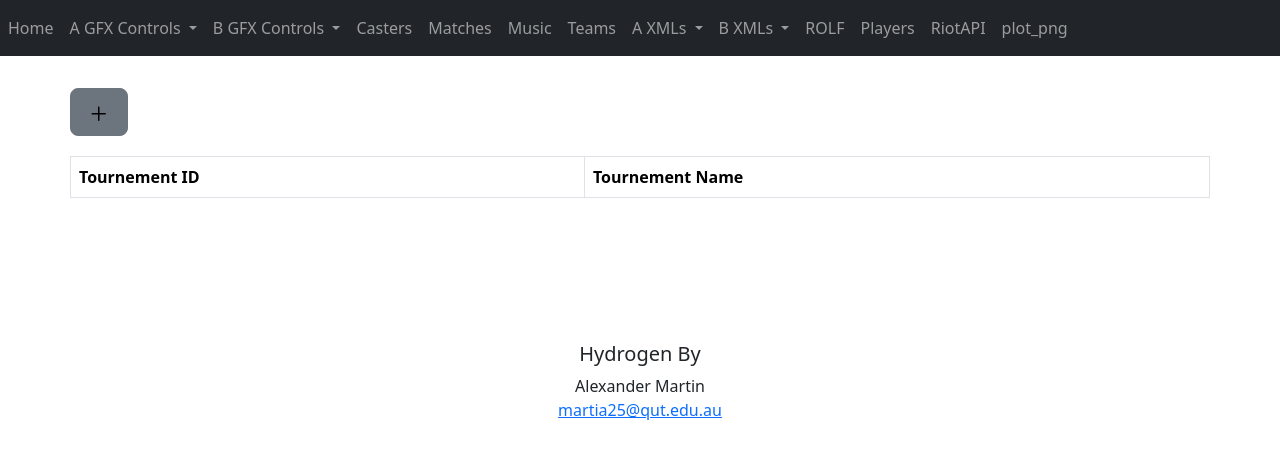
After one commit to LCPLCat/Hydrogen, a Flask app: page /Tournements/ in a window 1280 px wide. The commit adds this page. Shown: the top 459 px of the page. Run offline with Flask 3, Linux system fonts and the light colour scheme; lists and menus that the app fills with data are empty; some libraries are stand-ins or nearby versions.

Commit message:
added Tournements

```diff
--- /dev/null
+++ b/App/BluePrints/TournementsBP.py
@@ -0,0 +1,27 @@
+from flask import Blueprint, render_template, request, flash, redirect, url_for, make_response
+from ..forms import MusicUpload, Bid, TeamRegister, CasterRegister, PlayerRegister, MatchRegister, ROLF, APIKey, TournementRegister
+from ..models import Item, Music, Teams, Casters, Players, Match, ROLFFile, Tournment
+from .. import db
+from ..Streams import Stream, Headings
+from ..replay_metadata import *
+from sqlalchemy import *
+from werkzeug.utils import secure_filename
+from ..Streams import Stream, Headings
+from ..OtherUtils import *
+import os
+headings = Headings
+bp = Blueprint('TournementsBP', __name__)
+
+@bp.route('/Tournements/')
+def Tournements():
+    Tournements = Tournment.query.all()
+    return render_template('Tournements/Tournements.html', Tournements=Tournements)
+
+@bp.route('/Tournements/Add')
+def Tournementsadd():
+    form = TournementRegister
+    return render_template('Tournements/TournementsAdd.html', form=form)
+
+@bp.route('/Tournements/Submit')
+def submit():
+    return Tournements
--- a/App/__init__.py
+++ b/App/__init__.py
@@ -49,7 +49,7 @@ def create_app():
     #importing views module here to avoid circular references
     # a commonly used practice.
     from . import Main
-    from .BluePrints import MatchesBP, CastersBP, MusicBP, PlayersBP, TeamsBP, ROLFBP, Plot, RiotAPIBP
+    from .BluePrints import MatchesBP, CastersBP, MusicBP, PlayersBP, TeamsBP, ROLFBP, Plot, RiotAPIBP, TournementsBP
     app.register_blueprint(Main.bp)
     app.register_blueprint(ROLFBP.bp)
     app.register_blueprint(MatchesBP.bp)
@@ -59,4 +59,5 @@ def create_app():
     app.register_blueprint(TeamsBP.bp)
     app.register_blueprint(Plot.bp)
     app.register_blueprint(RiotAPIBP.bp)
+    app.register_blueprint(TournementsBP.bp)
     return app
--- a/App/forms.py
+++ b/App/forms.py
@@ -40,6 +40,10 @@ class ROLF(FlaskForm):
     Rolf = FileField('ROLF', validators=[FileRequired('ROLF file is required!')])
     Submit = SubmitField('Submit', validators=[InputRequired()])
 
+class TournementRegister(FlaskForm):
+    Name=StringField("Tournement Name", validators=[InputRequired("Enter Tournment Name")])
+    Submit = SubmitField('Submit', validators=[InputRequired()])
+
 class CasterRegister(FlaskForm):
     Name=StringField("Caster Name", validators=[InputRequired('Enter Caster Name')])
     Subheading=StringField("Caster Subheading")
--- a/App/models.py
+++ b/App/models.py
@@ -174,6 +174,12 @@ class Match(db.Model):
     matchstats = db.Column(db.String(64))
     recorddate = db.Column(db.String(64))
 
+class Tournment(db.Model):
+    __tablename__='Tournements'
+    id = db.Column(db.Integer, primary_key=True)
+    tournementname = db.Column(db.String(256))
+    tournementid  = db.Column(db.String(256))
+    recorddate  = db.Column(db.String(256))
 
 class Bid(db.Model):
     __tablename__='bids'
--- a/App/templates/Matches/Matches.html
+++ b/App/templates/Matches/Matches.html
@@ -25,6 +25,8 @@ h4 {
         <li><a class="dropdown-item" href={{url_for('MatchesBP.match')}}?time=month>last month</a></li>
         <li><a class="dropdown-item" href={{url_for('MatchesBP.match')}}?time=all>All</a></li>
       </ul>
+
+      <input type="text" id="search" placeholder="Search...">
     </div>
   </div>
     <div class="row">
--- /dev/null
+++ b/App/templates/Tournements/Tournements.html
@@ -0,0 +1,66 @@
+{% extends "Base.html" %}
+{% import "bootstrap/wtf.html" as wtf %}
+{% block content %}
+<style>.container {
+    padding: 2rem 0rem;
+  }
+
+  h4 {
+    margin: 2rem 0rem 1rem;
+  }
+
+  .table-image {
+    td, th {
+      vertical-align: middle;
+    }
+  }</style>
+
+<div class="container">
+    <div>
+        <a type="button" class="btn btn-secondary btn-lg btn-block" href={{url_for('TournementsBP.Tournementsadd')}}><img src="../static/img/plus.svg"></img></a>
+    </div>
+    <div style="height: 20px;"> </div>
+  <div class="row">
+    <div class="col-12">
+      <table class="table table-bordered">
+        <thead>
+          <tr>
+            <th scope="col">Tournement ID</th>
+            <th scope="col">Tournement Name</th>
+          </tr>
+        </thead>
+        <tbody>
+            {% for Tournement in Tournements%}
+                <tr>
+                    <td>
+                        {{Tournement.tournementid}}
+                    </td>
+                    <td>
+                        {{Tournement.tournementname}}
+                    </td>
+                    <td>
+                      <button type="button" class="btn btn-success" onclick="Edit('{{music.id}}')">Edit<i class="fas fa-edit"></i></button>
+                      <form id="Edit{{music.id}}" action="{{ url_for('MusicBP.musicedit') }}" method="post">
+                          <input type="hidden" id="id" name="id" value="{{music.id}}">
+                      </form>
+                      <button type="button" class="btn btn-danger" onclick="Del('{{music.id}}')">Delete<i class="far fa-trash-alt"></i></button>
+                      <form id="Del{{music.id}}" action="{{ url_for('MusicBP.musicdel') }}" method="post">
+                          <input type="hidden" id="id" name="id" value="{{music.id}}">
+                      </form>
+                    </td>
+                </tr>
+            {% endfor %}
+        </tbody>
+      </table>
+    </div>
+  </div>
+</div>
+<script>
+  function Del(id){
+      document.getElementById('Del'+id).submit()
+  }
+  function Edit(id){
+      document.getElementById('Edit'+id).submit()
+  }
+</script>
+{% endblock %}
--- /dev/null
+++ b/App/templates/Tournements/TournementsDel.html
@@ -0,0 +1,5 @@
+{% extends "Base.html" %}
+{% import "bootstrap/wtf.html" as wtf %}
+{% block content %}
+
+{% endblock %}
```
Also changed, not shown: App/BluePrints/MatchesBP.py (+1 -7 lines), App/templates/Tournements/TournementsAdd.html (added, +18 -0 lines), 1 other file.
